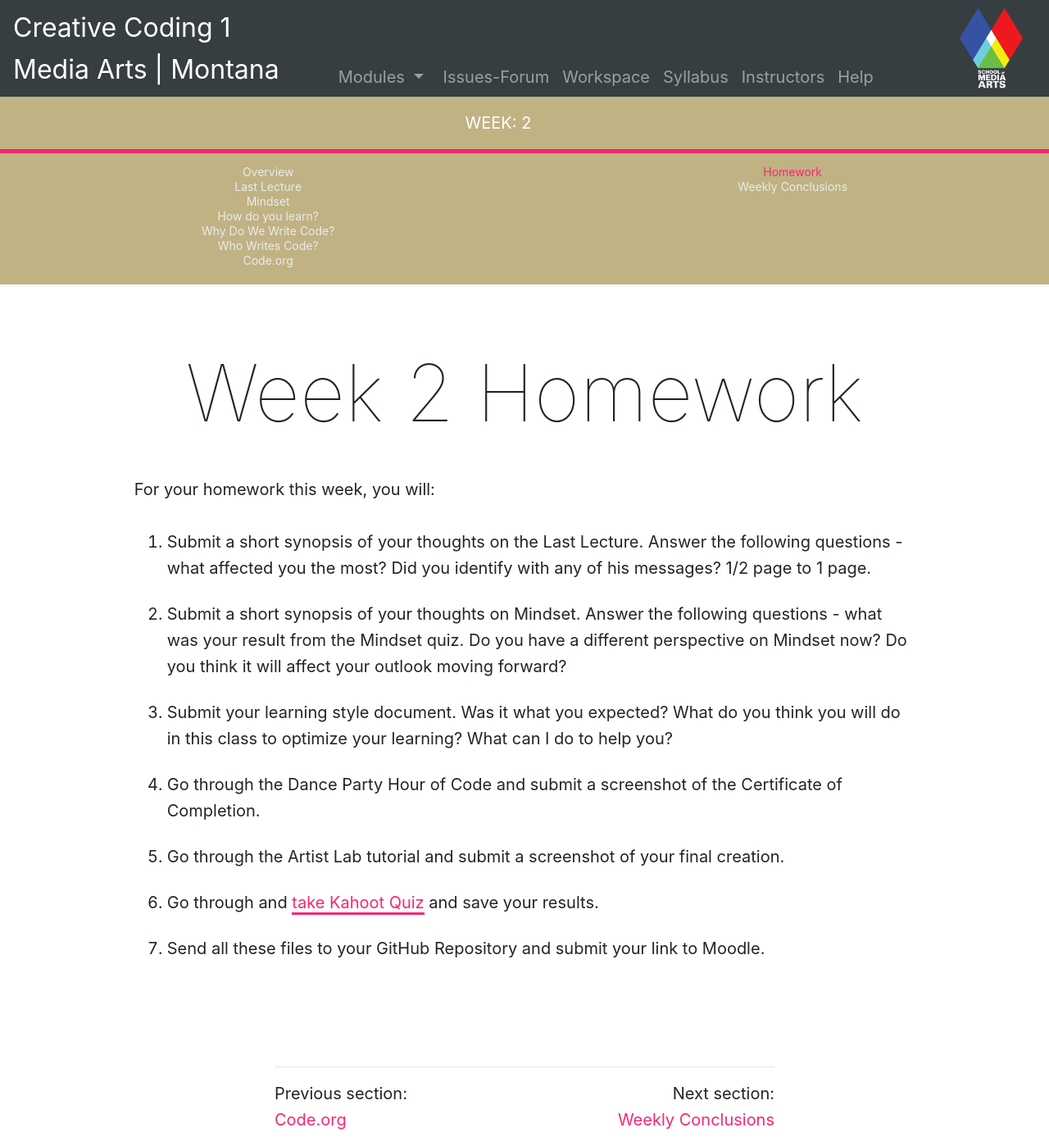
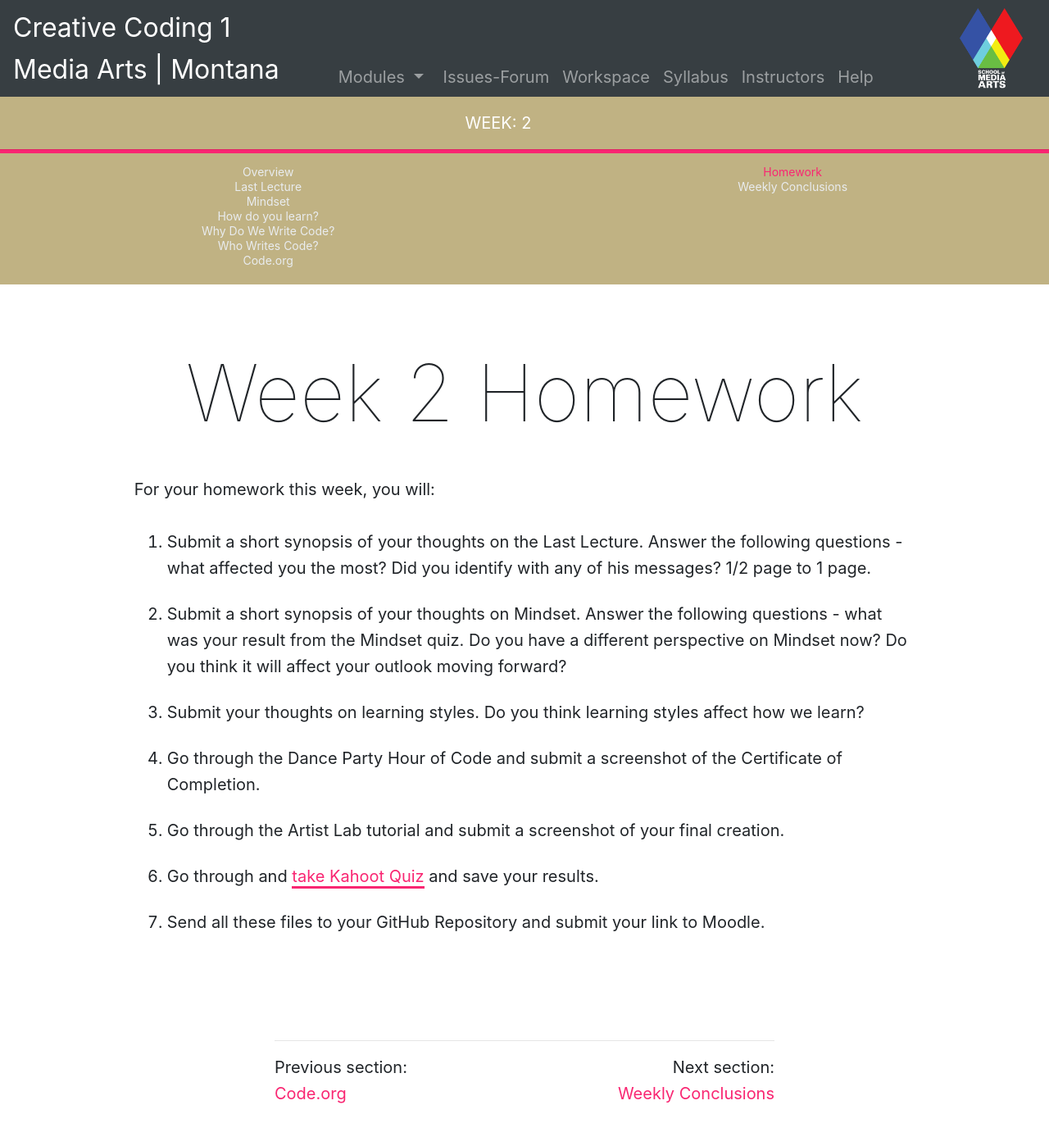
Before and after one commit to Montana-Media-Arts/120_CreativeCoding1-Spring2022, a Jekyll site: the page built from modules/week-2/_posts/2017-01-10-homework.md, in a window 1280 px wide. Shown: the whole page at 82% size. Built offline with Jekyll 4.4.1, drawn with Linux system fonts in a browser that asks for light colours; nearby versions of some CDN libraries; after the commit the page ends 1366 px from its top, so only the background shows below that.

Commit message:
updated week 2

```diff
--- a/modules/week-2/_posts/2017-01-10-homework.md
+++ b/modules/week-2/_posts/2017-01-10-homework.md
@@ -10,8 +10,8 @@ For your homework this week, you will:
 
 1. Submit a short synopsis of your thoughts on the Last Lecture.  Answer the following questions - what affected you the most?  Did you identify with any of his messages? 1/2 page to 1 page.
 2. Submit a short synopsis of your thoughts on Mindset.  Answer the following questions - what was your result from the Mindset quiz.  Do you have a different perspective on Mindset now?  Do you think it will affect your outlook moving forward?
-3. Submit your learning style document.  Was it what you expected?  What do you think you will do in this class to optimize your learning?  What can I do to help you?
+3. Submit your thoughts on learning styles.  Do you think learning styles affect how we learn?
 4. Go through the Dance Party Hour of Code and submit a screenshot of the Certificate of Completion.
 5. Go through the Artist Lab tutorial and submit a screenshot of your final creation.
-6. Go through and <a href="https://kahoot.it/challenge/0620320?challenge-id=84387498-97d5-4d82-ae4e-eabb1c94cf58_1630851396309" target="_new">take Kahoot Quiz</a> and save your results.
+6. Go through and <a href="https://kahoot.it/challenge/03784645?challenge-id=84387498-97d5-4d82-ae4e-eabb1c94cf58_1642013742039" target="_blank">take Kahoot Quiz</a> and save your results.
 7. Send all these files to your GitHub Repository and submit your link to Moodle.
```
Also changed, not shown: modules/week-2/_posts/2017-01-02-lastlecture.md (+1 -1 lines), modules/week-2/_posts/2017-01-03-mindset.md (+1 -1 lines), modules/week-2/_posts/2017-01-04-type-of-learner.md (+2 -2 lines), modules/week-2/_posts/2017-01-07-codeorg.md (+2 -2 lines).
